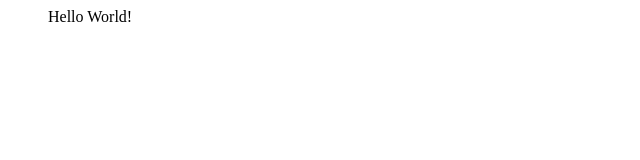
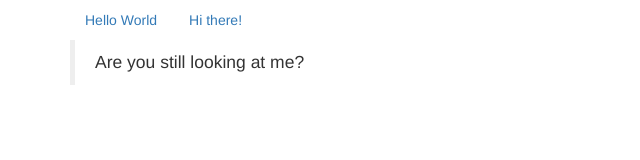
Before and after one commit to ehoanshelt/Javascript-Course, a plain HTML site: page jquery/index.html in a window 1280 px wide. Shown: the whole page, without its empty margins (0-640 px from the left). Drawn offline with Linux system fonts and the light colour scheme.

Commit message:
jQuery fun

```diff
--- a/jquery/index.html
+++ b/jquery/index.html
@@ -1,10 +1,14 @@
 <DOCTYPE html>
 <html>
 <head>
-    <link type="text/css" rel="stylesheet" src="lib/bootstrap/css/bootstrap.min.css">
+    <link type="text/css" rel="stylesheet" href="lib/bootstrap/css/bootstrap.min.css">
 </head>
 <body>
     <div class="container">
+        <ul class="nav nav-pills">
+            <li><a href>Hello World</a></li>
+            <li><a href>Hi there!</a></li>
+        </ul>
         <blockquote></blockquote>
     </div>
 <script type="text/javascript" src="lib/jquery/jquery-2.1.4.min.js"></script>
--- a/jquery/js/app.js
+++ b/jquery/js/app.js
@@ -1,3 +1,7 @@
 $(document).ready(function(){
     $("blockquote").text("Hello World!");
+
+    setTimeout(function(){
+       $("blockquote").text("Are you still looking at me?");
+    }, 2000);
 });
```
